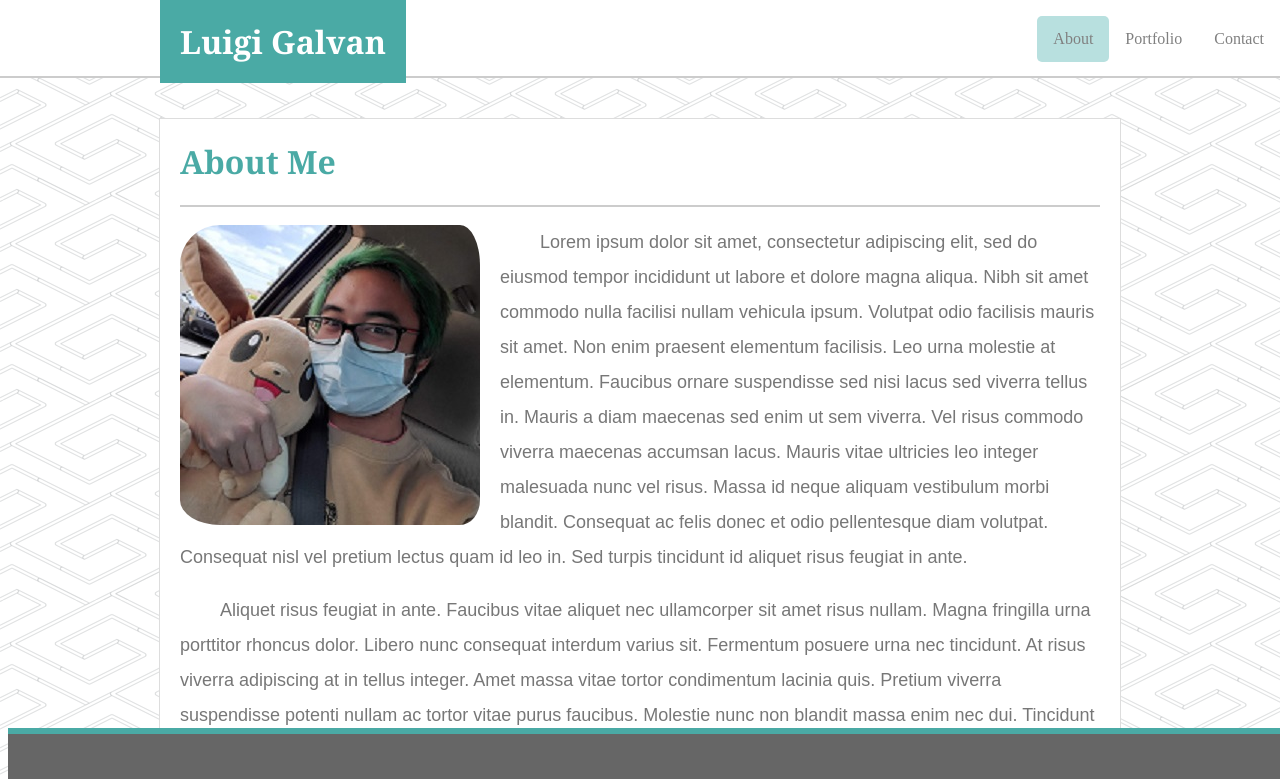
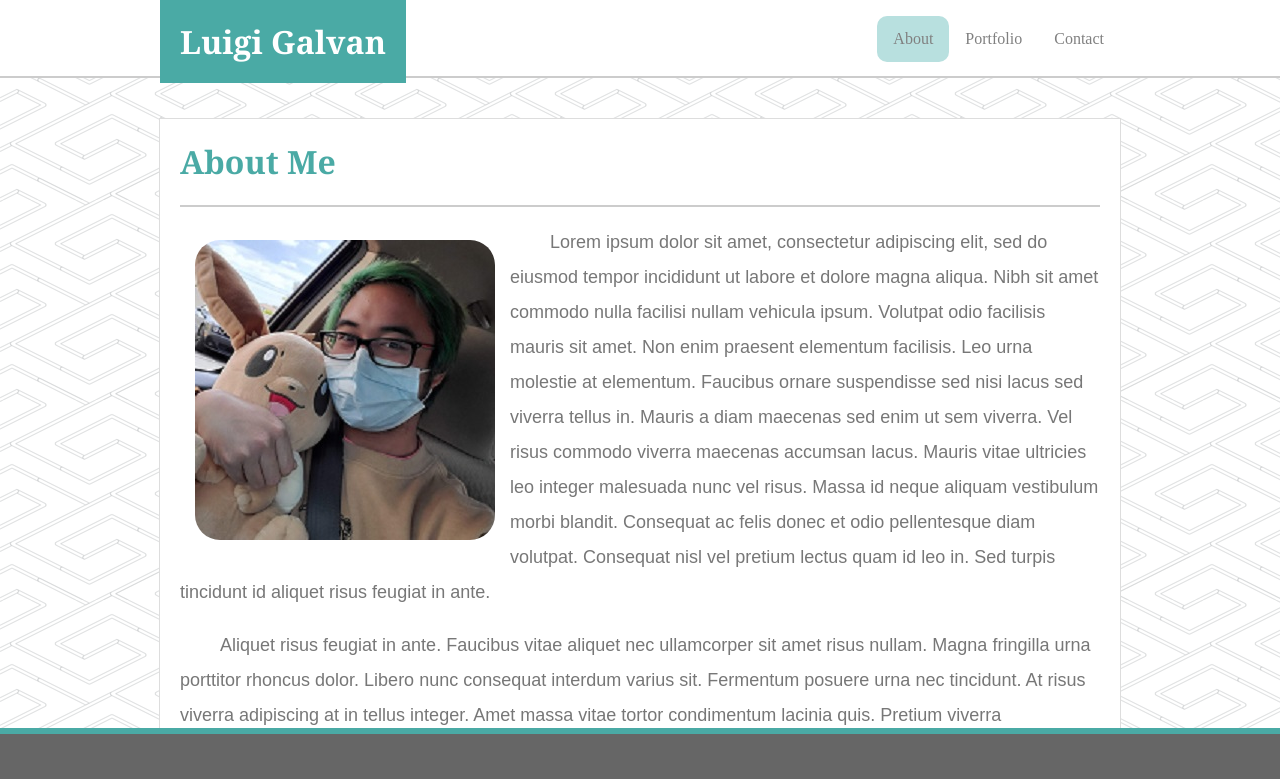
Before and after one commit to Lulamoon96/Unit-01-Portfolio, a plain HTML site: page index.html in a window 1280 px wide. Shown: the top 779 px of the page. Drawn offline with Linux system fonts and the light colour scheme.

Commit message:
More edits made to HTML

```diff
--- a/assets/css/style.css
+++ b/assets/css/style.css
@@ -1,3 +1,7 @@
+
+html {
+    overflow-y: scroll;
+  }
 
 body {
     background-image: url(../images/pipes.png);
@@ -50,7 +54,7 @@ body {
 
 .Active {
     background-color:#b8e0df;
-    border-radius: 5px;
+    border-radius: 10px;
 }
 
 li a {
@@ -95,13 +99,14 @@ p {
 
 .ProfilePic {
     float: left;
-    padding: 0px 20px 15px 0px;
+    padding: 15px;
     border-radius: 40px;
 }
 
 .Footer {
     position: fixed;
     bottom: 0;
+    left: 0;
     background-color: #666666;
     width: 100%;
     height: 66px;
--- a/index.html
+++ b/index.html
@@ -16,16 +16,17 @@
         <div class="Top">
 
             <div class="Header_Box">
+
                 <div class="Name">
                     <h1 class="BioName">Luigi Galvan</h1>
                 </div>
-            </div>
 
                 <ul class="NavBar">
-                    <li class="NavList"><a href="file:///T:/Users/Luigi/Documents/UCB%20BC%20Homework/Unit-01-Portfolio/contact.html">Contact</a></li>
-                    <li class="NavList"><a href="file:///T:/Users/Luigi/Documents/UCB%20BC%20Homework/Unit-01-Portfolio//portfolio.html">Portfolio</a></li>
-                    <li class="NavList"><a class="Active" href="file:///T:/Users/Luigi/Documents/UCB%20BC%20Homework/Unit-01-Portfolio//index.html">About</a></li>
-                  </ul>
+                    <li class="NavList"><a href="contact.html">Contact</a></li>
+                    <li class="NavList"><a href="portfolio.html">Portfolio</a></li>
+                    <li class="NavList"><a class="Active" href="index.html">About</a></li>
+                </ul>
+
             </div>
 
         </div>
@@ -43,6 +44,8 @@
 
         </div>
 
+        <div class="Separator"></div>
+
         <div class="Footer">
             <div class="FooterText">This is the footer</div>
         </div>
```
Also changed, not shown: contact.html (+5 -5 lines), portfolio.html (+5 -5 lines).
